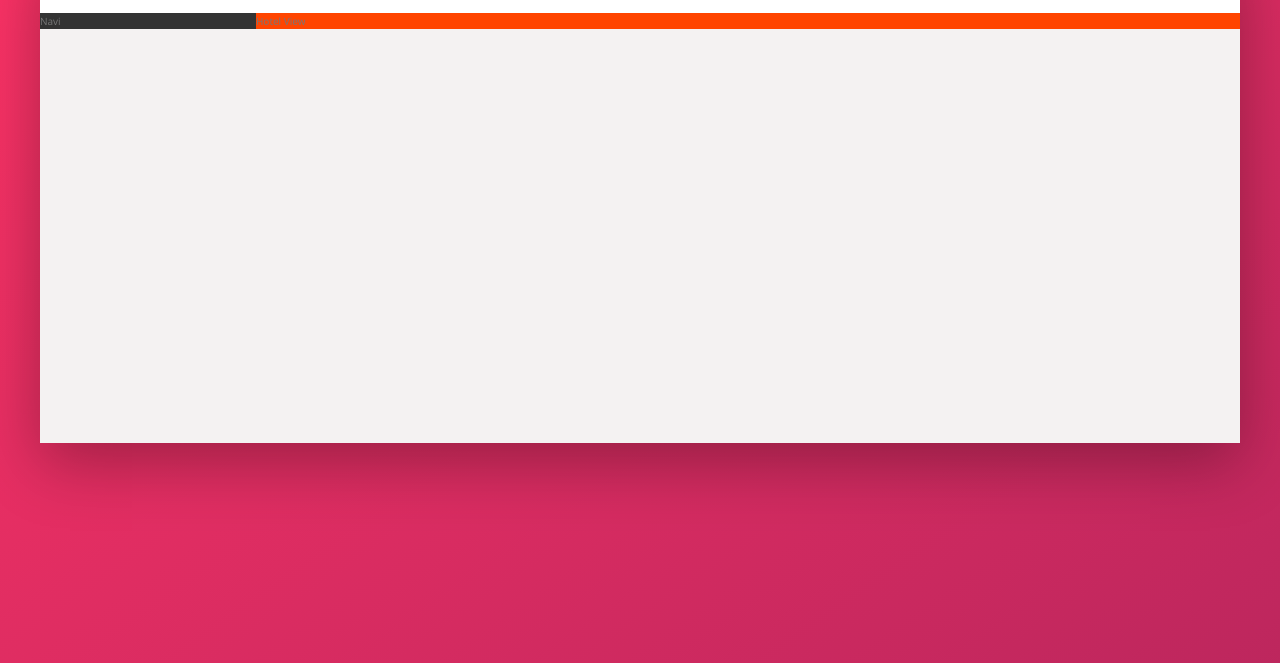
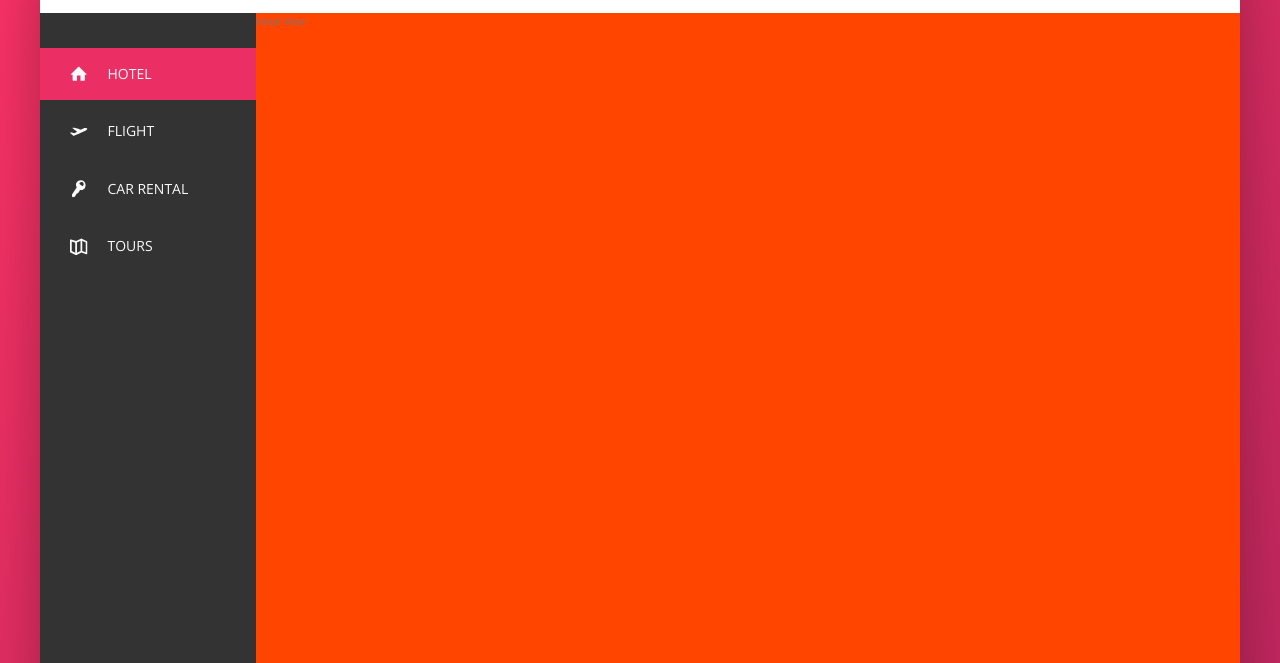
Before and after one commit to wloszynski/advanced-css-course, a website: page Trillo/index.html in a window 1280 px wide. Shown: the part 137-800 px from the top of the page. Drawn offline with nearby package versions, Linux system fonts and the light colour scheme.

Commit message:
side bar implemented

```diff
--- a/Trillo/index.html
+++ b/Trillo/index.html
@@ -53,7 +53,43 @@
         </nav>
       </header>
       <div class="content">
-        <nav class="sidebar">Navi</nav>
+        <nav class="sidebar">
+          <ul class="side-nav">
+            <li class="side-nav__item side-nav__item--active">
+              <a href="#" class="side-nav__link">
+                <svg class="side-nav__icon">
+                  <use xlink:href="img/symbol-defs.svg#icon-home"></use>
+                </svg>
+                <span>Hotel</span>
+              </a>
+            </li>
+            <li class="side-nav__item">
+              <a href="#" class="side-nav__link">
+                <svg class="side-nav__icon">
+                  <use xlink:href="img/symbol-defs.svg#icon-aircraft-take-off"></use>
+                </svg>
+                <span>Flight</span>
+              </a>
+            </li>
+            <li class="side-nav__item">
+              <a href="#" class="side-nav__link">
+                <svg class="side-nav__icon">
+                  <use xlink:href="img/symbol-defs.svg#icon-key"></use>
+                </svg>
+                <span>Car rental</span>
+              </a>
+            </li>
+            <li class="side-nav__item">
+              <a href="#" class="side-nav__link">
+                <svg class="side-nav__icon">
+                  <use xlink:href="img/symbol-defs.svg#icon-map"></use>
+                </svg>
+                <span>Tours</span>
+              </a>
+            </li>
+          </ul>
+          <div class="legal">&copy; 2017 by Trillo. All rights reserved.</div>
+        </nav>
         <main class="hotel-view">Hotel View</main>
       </div>
     </div>
--- a/Trillo/sass/_components.scss
+++ b/Trillo/sass/_components.scss
@@ -122,3 +122,76 @@
     }
 
 }
+
+
+///////////////////////////////////////////////////////////////////////
+// SIDE NAVIGATION
+.side-nav{
+    font-size: 1.4rem;
+    list-style: none;
+    margin-top: 3.5rem;
+    &__item {
+        position: relative;
+
+        &:not(:last-child){
+            margin-bottom: .5rem;
+        }
+
+    }
+
+    &__item::before{
+        content: "";
+        position: absolute;
+        top: 0;
+        left: 0;
+        height: 100%;
+        width: 3px;
+        background-color: var(--color-primary);
+        transform: scaleY(0);
+        transition: transform .2s,
+            width .4s cubic-bezier(1,0,0,1) .2s,
+            background-color .1s;
+    }
+
+
+    &__item:hover::before, &__item--active::before{
+        transform: scaleY(1);
+        width: 100%;
+    }
+
+    &__item:active::before{
+        background-color: var(--color-primary-light);
+    }
+
+    &__link:link,
+    &__link:visited{
+        color: var(--color-grey--light-1);
+        text-decoration: none;
+        text-transform: uppercase;
+        display: block;
+        padding: 1.5rem 3rem;
+        position: relative;
+        z-index: 10;
+
+        display: flex;
+        align-items: center;
+    }
+
+    &__link:hover{
+    }
+    &__icon{
+        width: 1.75rem;
+        height: 1.75rem;
+        margin-right: 2rem;
+        fill: currentColor;
+    }
+}
+
+///////////////////////////////////////////////////////////////////////
+// LEGAL TEXT
+.legal {
+    font-size: 1.2rem;
+    color:var(--color-grey--light-4);
+    text-align: center;
+    padding: 2.5rem;
+}
--- a/Trillo/sass/_layout.scss
+++ b/Trillo/sass/_layout.scss
@@ -27,10 +27,17 @@
 .sidebar{
     background-color: var(--color-grey-dark-1);
     flex: 0 0 18%;
+
+    display: flex;
+    flex-direction: column;
+    justify-content: space-between;
 }
 
 .hotel-view {
     background-color: orangered;
     flex: 1;
 
+    // TEST
+    height: 80rem;
+
 }
```
Also changed, not shown: Trillo/css/style.css.
